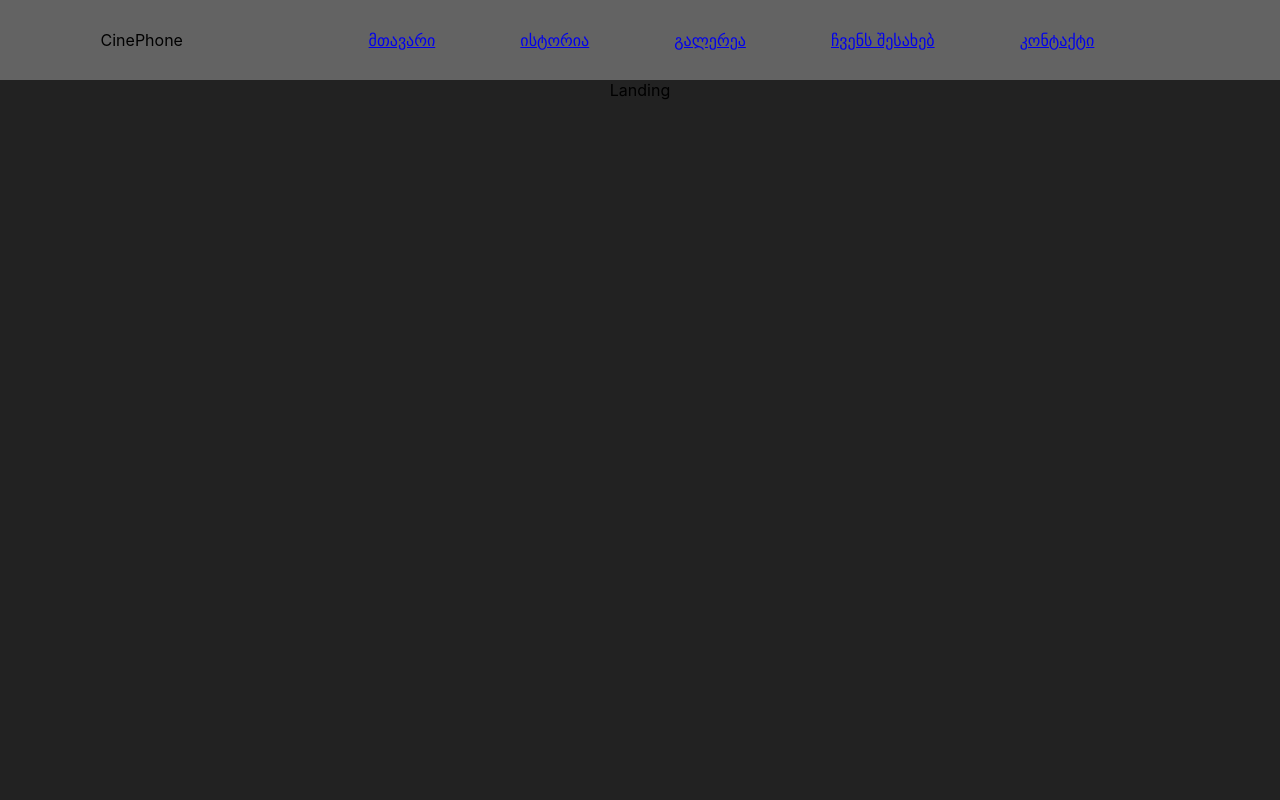
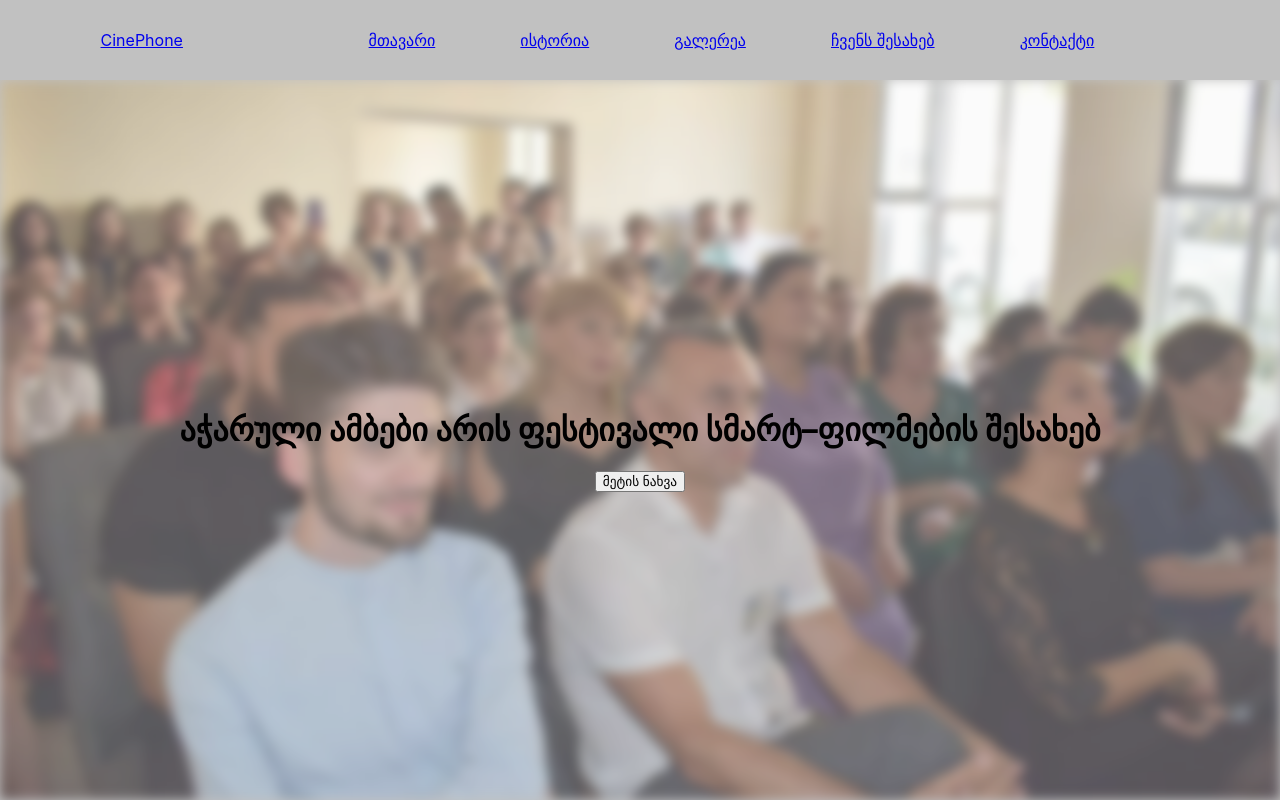
Before and after one commit to archiltavdgiridze/cinephone, a React (Create React App) app: page / in a window 1280 px wide. Built offline with nearby package versions, Linux system fonts and the light colour scheme.

Commit message:
Update title and add new routes

```diff
--- a/public/index.html
+++ b/public/index.html
@@ -24,7 +24,7 @@
       work correctly both with client-side routing and a non-root public URL.
       Learn how to configure a non-root public URL by running `npm run build`.
     -->
-    <title>React App</title>
+    <title>CinePhone</title>
   </head>
   <body>
     <noscript>You need to enable JavaScript to run this app.</noscript>
--- a/src/App.js
+++ b/src/App.js
@@ -3,15 +3,21 @@ import "./App.css";
 import Navbar from "./components/Navbar/Navbar";
 import { Route, Routes } from "react-router-dom";
 import Landing from "./components/Landing/Landing";
+import Contact from "./components/Contact/Contact";
+import AboutUs from './components/AboutUs/AboutUs';
+import History from './components/History/History';
+import Gallery from './components/Gallery/Gallery';
 
 function App() {
   return (
     <div className="App">
       <Navbar />
       <Routes>
-        <Route path="/" element={<Landing/>} />
-        {/* <Route path="/about" element={} /> */}
-        {/* <Route path="/contact" element={} /> */}
+        <Route path="/" element={<Landing />} />
+        <Route path="/history" element={<History />} />
+        <Route path="/gallery" element={<Gallery />} />
+        <Route path="/about_us" element={<AboutUs/>} />
+        <Route path="/contact" element={<Contact />} />
       </Routes>
     </div>
   );
--- a/src/components/Landing/Landing.jsx
+++ b/src/components/Landing/Landing.jsx
@@ -1,7 +1,18 @@
 import React from "react";
+import "./Landing.scss";
+import { Link } from "react-router-dom";
 
 const Landing = () => {
-  return <div>Landing</div>;
+  return (
+    <div className="landing_wrapper">
+      <div>
+        <h1>აჭარული ამბები არის ფესტივალი სმარტ–ფილმების შესახებ</h1>
+        <Link to={"/history"}>
+          <button>მეტის ნახვა</button>
+        </Link>
+      </div>
+    </div>
+  );
 };
 
 export default Landing;
--- a/src/components/Landing/Landing.scss
+++ b/src/components/Landing/Landing.scss
@@ -0,0 +1,36 @@
+.landing_wrapper {
+  position: relative;
+  overflow: hidden;
+
+  &:before {
+    content: "";
+    position: absolute;
+    top: 0;
+    left: 0;
+    right: 0;
+    bottom: 0;
+    background-image: url("../../assets/LandingPage/landing-bg.jpg");
+    background-size: cover;
+    background-repeat: no-repeat;
+    background-position: center;
+    filter: blur(6px); // Adjust the blur radius as needed
+    z-index: -1;
+  }
+
+  /* Other styles for your content */
+  h1,
+  button {
+    position: relative; /* Ensure content is above the blurred background */
+    z-index: 1;
+  }
+
+  div {
+    background-color: #f1f1f150;
+    width: 100%;
+    height: 90vh;
+    display: flex;
+    flex-direction: column;
+    justify-content: center;
+    align-items: center;
+  }
+}
--- a/src/components/Navbar/Navbar.jsx
+++ b/src/components/Navbar/Navbar.jsx
@@ -5,7 +5,9 @@ import "./Navbar.scss";
 const Navbar = () => {
   return (
     <nav>
-      <div className="logo">CinePhone</div>
+      <div className="logo">
+        <Link to="/">CinePhone</Link>
+      </div>
       <ul>
         <li>
           <Link to="/">
--- a/src/index.css
+++ b/src/index.css
@@ -5,7 +5,7 @@ body {
     sans-serif;
   -webkit-font-smoothing: antialiased;
   -moz-osx-font-smoothing: grayscale;
-  background-color: #222222;
+  background-color: #aaa;
 }
 
 code {
```
Also changed, not shown: src/assets/LandingPage/landing-bg.jpg (added).
